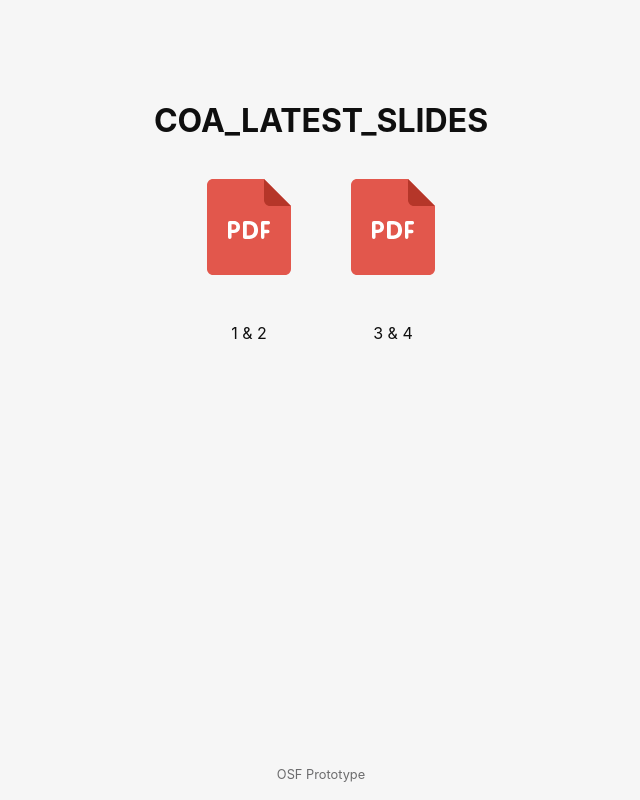
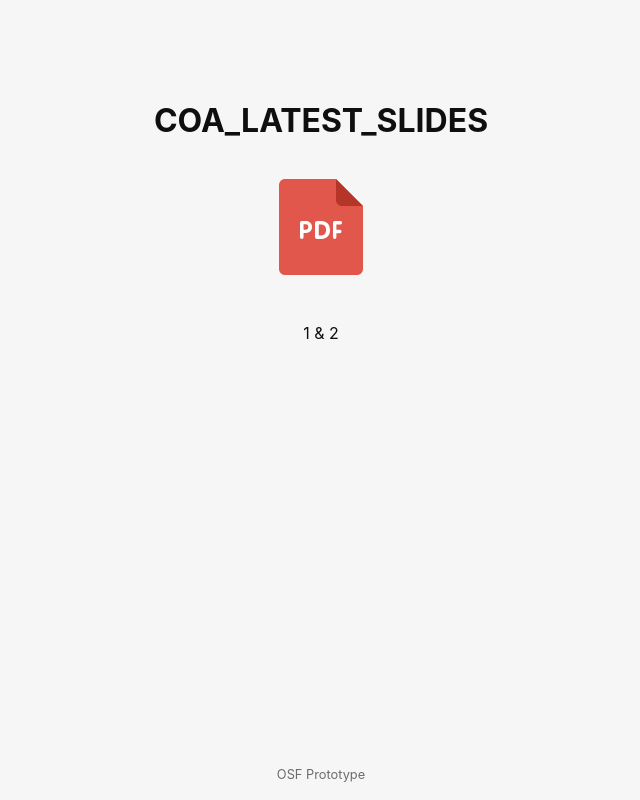
Before and after one commit to ninetynin/cs-src, a SvelteKit app: page /3rdsem/coa/latest-slides in a window 1280 px wide. Shown: the whole page, without its empty margins (319-959 px from the left). Built offline with nearby package versions, Linux system fonts and the light colour scheme.

Commit message:
added comp.

```diff
--- /dev/null
+++ b/src/lib/Pdf.svelte
@@ -0,0 +1,17 @@
+<script>
+    export let url = "";
+    export let text = "";
+</script>
+
+<div>
+    <a href={url} >
+        <img src="../../pdf-svgrepo-com.svg" class="logo coa" alt="COA PDF" />
+    </a>
+    <p>{text}</p>
+</div>
+
+<style>
+    .logo.coa:hover {
+      filter: drop-shadow(0 0 2em #E2574C);
+    }
+</style>
--- a/src/routes/3rdsem/coa/latest-slides/+page.svelte
+++ b/src/routes/3rdsem/coa/latest-slides/+page.svelte
@@ -1,38 +1,22 @@
 <script>
-    let link1 = "https://learnermanipal.sharepoint.com/sites/ManipalOSF/Shared%20Documents/General/Branchwise%20Course%20Material/Computer%20science%20(Core)/Year-2/III-%20Sem/Computer%20organisation%20and%20architecture/COA%202022%20Updated%20Slides/1.%20Session%201%20and%202.pdf?CT=1667328885216&OR=ItemsView";
-    let link2 = "https://learnermanipal.sharepoint.com/sites/ManipalOSF/Shared%20Documents/General/Branchwise%20Course%20Material/Computer%20science%20(Core)/Year-2/III-%20Sem/Computer%20organisation%20and%20architecture/COA%202022%20Updated%20Slides/2.%20Session%203%20and%204.pdf?CT=1667329086776&OR=ItemsView";
-    let link3 = "https://learnermanipal.sharepoint.com/sites/ManipalOSF/Shared%20Documents/General/Branchwise%20Course%20Material/Computer%20science%20(Core)/Year-2/III-%20Sem/Computer%20organisation%20and%20architecture/COA%202022%20Updated%20Slides/3.%20Session%205%20and%206.pdf?CT=1667329181816&OR=ItemsView";
+    import Pdf from "$lib/Pdf.svelte";
+    let link12 = "https://learnermanipal.sharepoint.com/sites/ManipalOSF/Shared%20Documents/General/Branchwise%20Course%20Material/Computer%20science%20(Core)/Year-2/III-%20Sem/Computer%20organisation%20and%20architecture/COA%202022%20Updated%20Slides/1.%20Session%201%20and%202.pdf?CT=1667328885216&OR=ItemsView";
+    let link34 = "https://learnermanipal.sharepoint.com/sites/ManipalOSF/Shared%20Documents/General/Branchwise%20Course%20Material/Computer%20science%20(Core)/Year-2/III-%20Sem/Computer%20organisation%20and%20architecture/COA%202022%20Updated%20Slides/2.%20Session%203%20and%204.pdf?CT=1667329086776&OR=ItemsView";
+</script>
 
-</script>
+
   <h1>COA_LATEST_SLIDES</h1>
+  <div class="row" style="text-align: center">
+    <Pdf url={link12} text="1 & 2" />
+  </div>
 
-  <div class="row" style="text-align: center">
-     <div>
-        <a href={link1} >
-          <img src="../../pdf-svgrepo-com.svg" class="logo coa" alt="COA" />
-        </a>
-        <p>1 & 2</p>
-     </div>
-     <div>
-            <a href={link2} >
-            <img src="../../pdf-svgrepo-com.svg" class="logo coa" alt="COA" />
-            </a>
-            <p>3 & 4</p>
-     </div>
-  </div>
+
   <style>
-
-    .logo.coa:hover {
-      filter: drop-shadow(0 0 2em #E2574C);
-    }
-
     .row {
-      /* center it from top and bottom */
       display: flex;
       flex-direction: row;
       justify-content: center;
       align-items: center;
     }
 
-
   </style>
```
Also changed, not shown: vite.config.ts.timestamp-1667802077060.mjs (added, +10 -0 lines), 1 other file (tests, documents, lock files or other folders).
